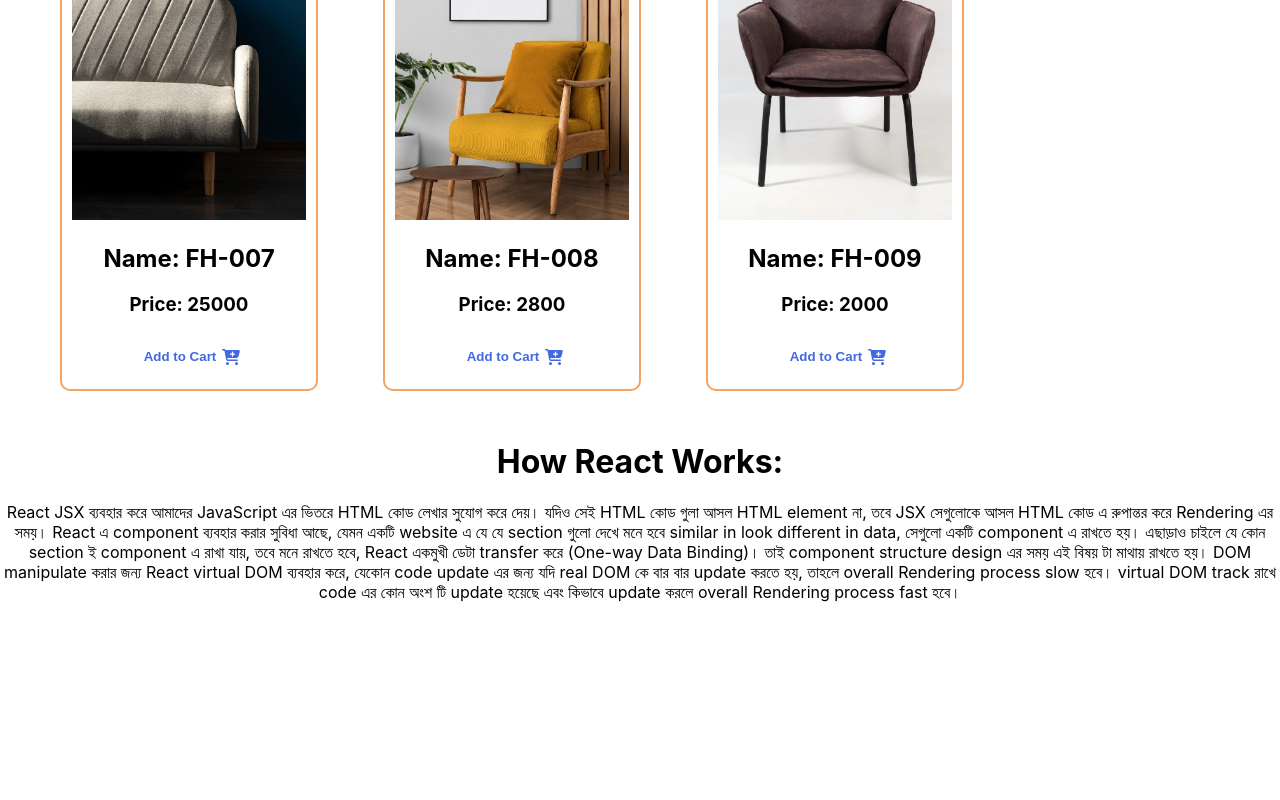
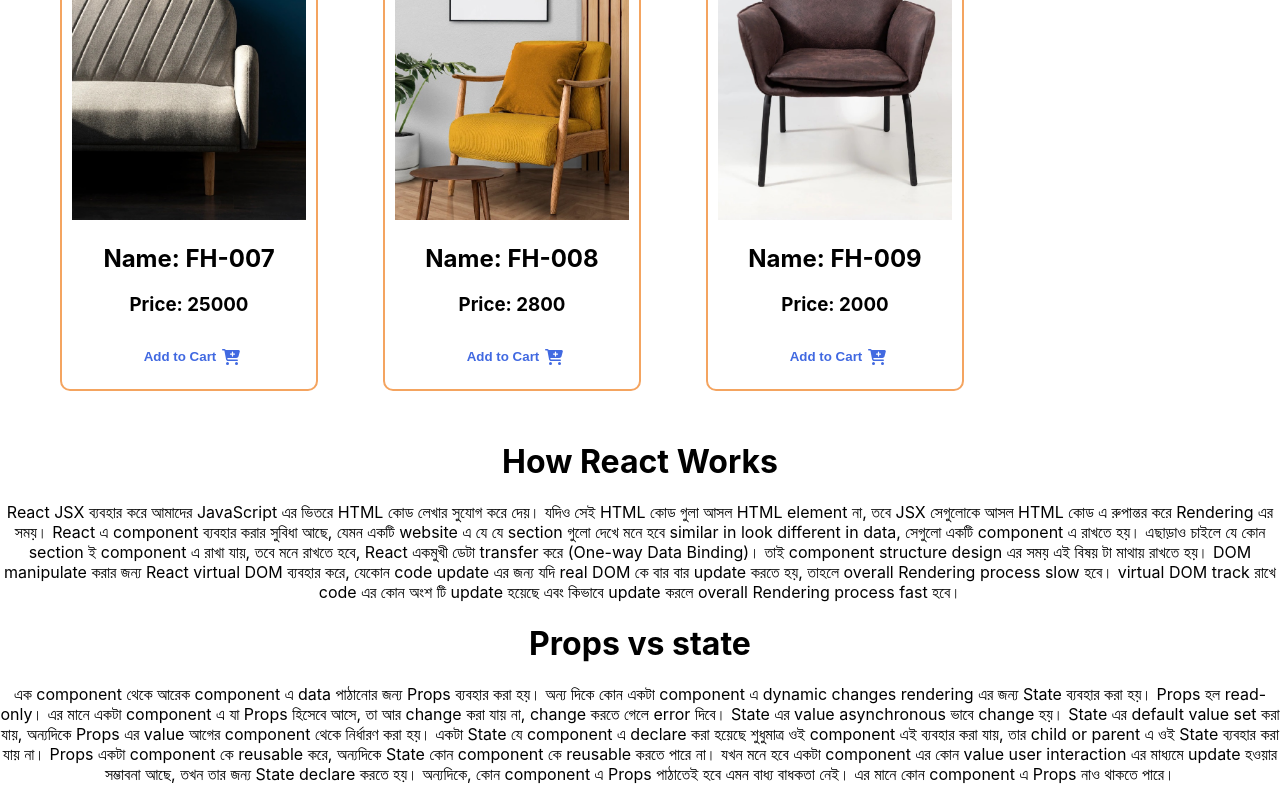
Before and after one commit to mahbub-sakib/mahbub-assignment-8, a React (Create React App) app: page / in a window 1280 px wide. Shown: the part 1492-2292 px from the top of the page. Before the commit the page ends 2110 px from the top, so only its background shows below. Built offline with nearby package versions, Linux system fonts and the light colour scheme.

Commit message:
props vs state done

```diff
--- a/src/components/Mela/Mela.js
+++ b/src/components/Mela/Mela.js
@@ -77,15 +77,20 @@ const Mela = () => {
                 </div>
             </div>
             <div>
-                <h1>How React Works:</h1>
+                <h1>How React Works</h1>
                 <p>React JSX ব্যবহার করে আমাদের JavaScript এর ভিতরে HTML কোড লেখার সুযোগ করে দেয়। যদিও সেই HTML কোড গুলা আসল HTML element না, তবে JSX সেগুলোকে আসল HTML কোড এ রুপান্তর করে Rendering এর সময়।
                     React এ component ব্যবহার করার সুবিধা আছে, যেমন একটি website এ যে যে section গুলো দেখে মনে হবে similar in look different in data, সেগুলো একটি component এ রাখতে হয়। এছাড়াও চাইলে যে কোন section
                     ই component এ রাখা যায়, তবে মনে রাখতে হবে, React একমুখী ডেটা transfer করে (One-way Data Binding)। তাই component structure design এর সময় এই বিষয় টা মাথায় রাখতে হয়। DOM manipulate করার জন্য
                     React virtual DOM ব্যবহার করে, যেকোন code update এর জন্য যদি real DOM কে বার বার update করতে হয়, তাহলে overall Rendering process slow হবে। virtual DOM track রাখে code এর কোন অংশ টি update হয়েছে এবং কিভাবে
                     update করলে overall Rendering process fast হবে।
                 </p>
-
-
+                <h1>Props vs state</h1>
+                <p>এক component থেকে আরেক component এ data পাঠানোর জন্য Props ব্যবহার করা হয়। অন্য দিকে কোন একটা component এ dynamic changes rendering এর জন্য State ব্যবহার করা হয়।
+                    Props হল read-only। এর মানে একটা component এ যা Props হিসেবে আসে, তা আর change করা যায় না, change করতে গেলে error দিবে। State এর value asynchronous ভাবে change হয়।
+                    State এর default value set করা যায়, অন্যদিকে Props এর value আগের component থেকে নির্ধারণ করা হয়। একটা State যে component এ declare করা হয়েছে শুধুমাত্র ওই component এই ব্যবহার করা যায়, তার child or parent এ ওই State ব্যবহার করা যায় না।
+                    Props একটা component কে reusable করে, অন্যদিকে State কোন component কে reusable করতে পারে না। যখন মনে হবে একটা component এর কোন value user interaction এর মাধ্যমে update
+                    হওয়ার সম্ভাবনা আছে, তখন তার জন্য State declare করতে হয়। অন্যদিকে, কোন component এ Props পাঠাতেই হবে এমন বাধ্য বাধকতা নেই। এর মানে কোন component এ Props নাও থাকতে পারে।
+                </p>
             </div>
         </div>
     );
```
